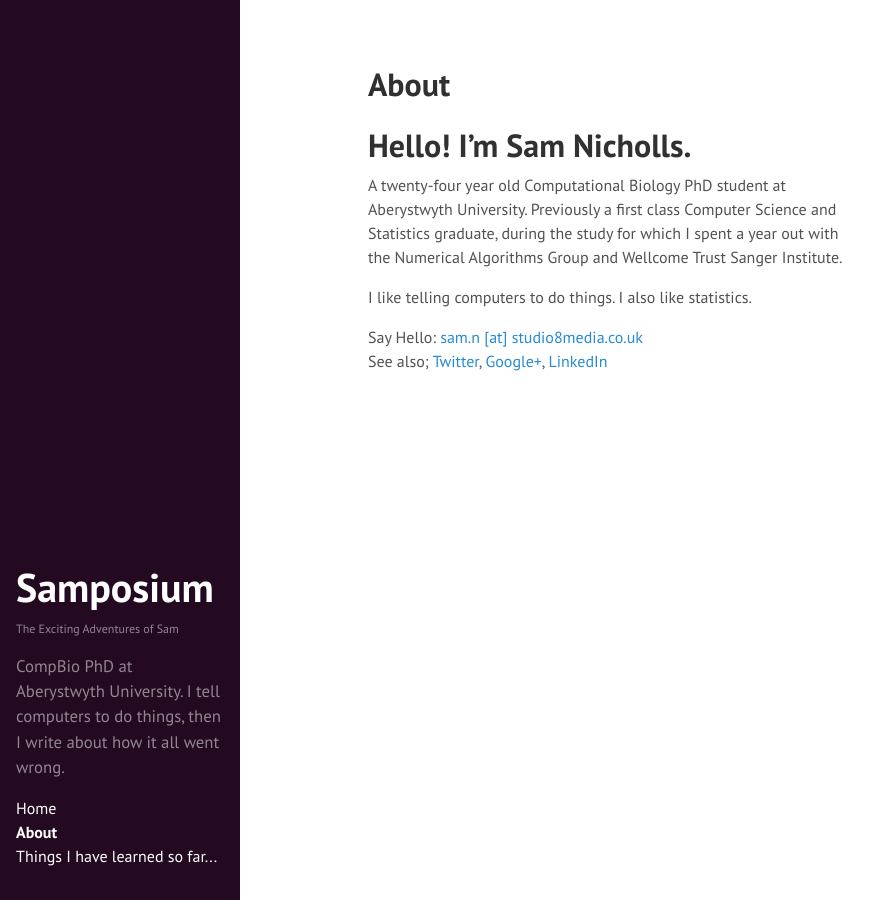
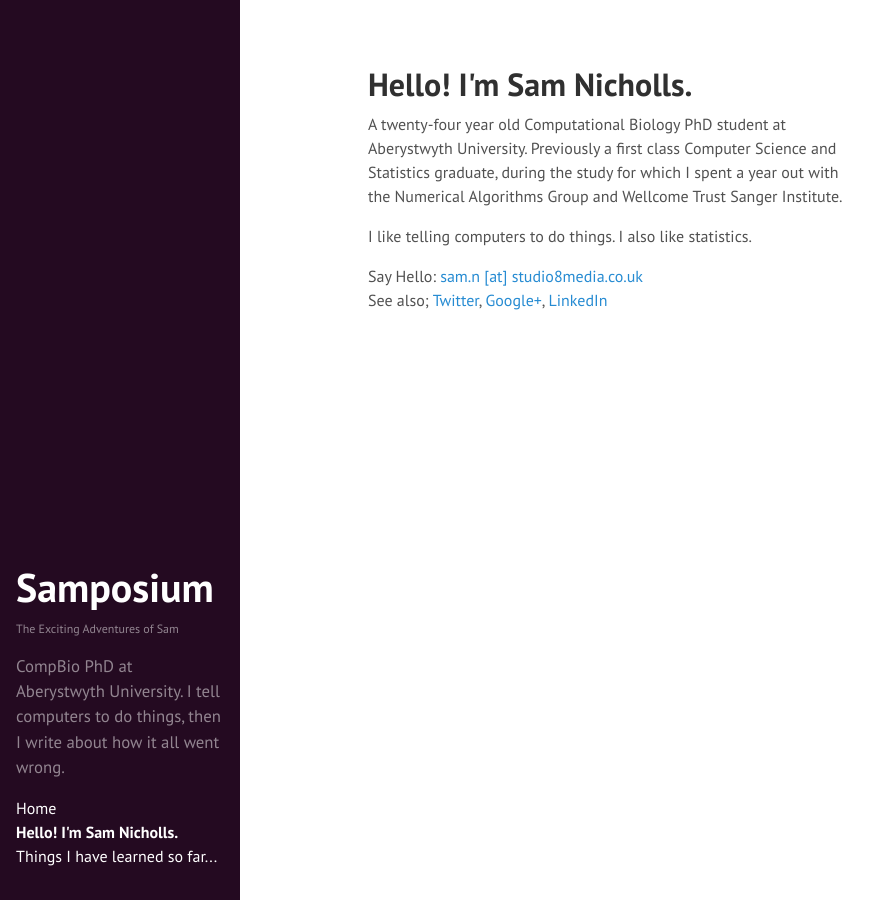
Before and after one commit to SamStudio8/samstudio8.github.io.off, a Jekyll site: the page built from about.md, in a window 1280 px wide. Shown: the whole page, without its empty margins (0-889 px from the left). Built offline with Jekyll 4.4.1, drawn with Linux system fonts in a browser that asks for light colours; Markdown is read by kramdown in place of the engine named in the settings.

Commit message:
Update about.md

```diff
--- a/about.md
+++ b/about.md
@@ -1,9 +1,7 @@
 ---
 layout: page
-title: About
+title: "Hello! I'm Sam Nicholls."
 ---
-
-# Hello! I'm Sam Nicholls.
 
 A twenty-four year old Computational Biology PhD student at Aberystwyth University. Previously a first class Computer Science and Statistics graduate, during the study for which I spent a year out with the Numerical Algorithms Group and Wellcome Trust Sanger Institute.
 
```
